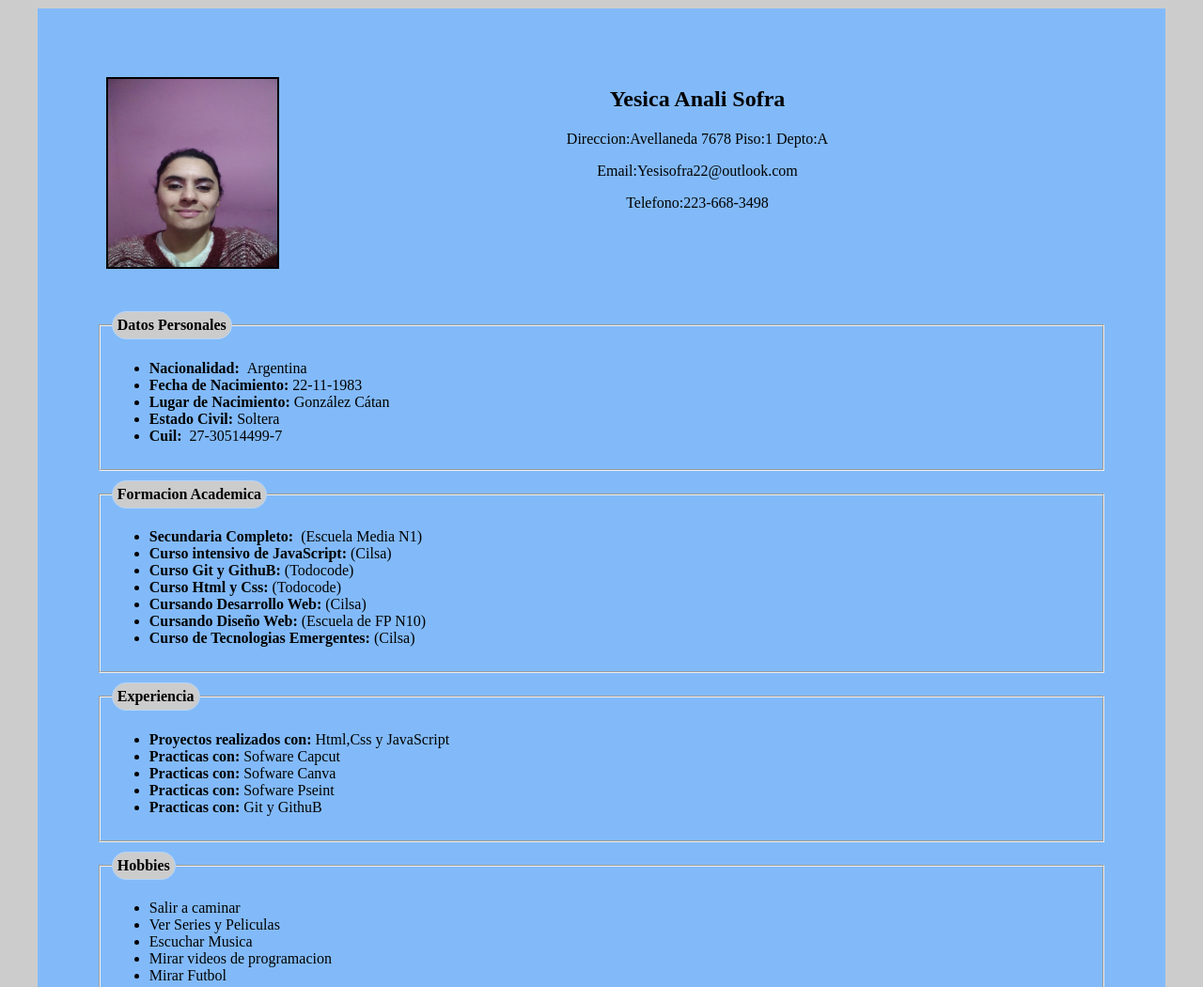
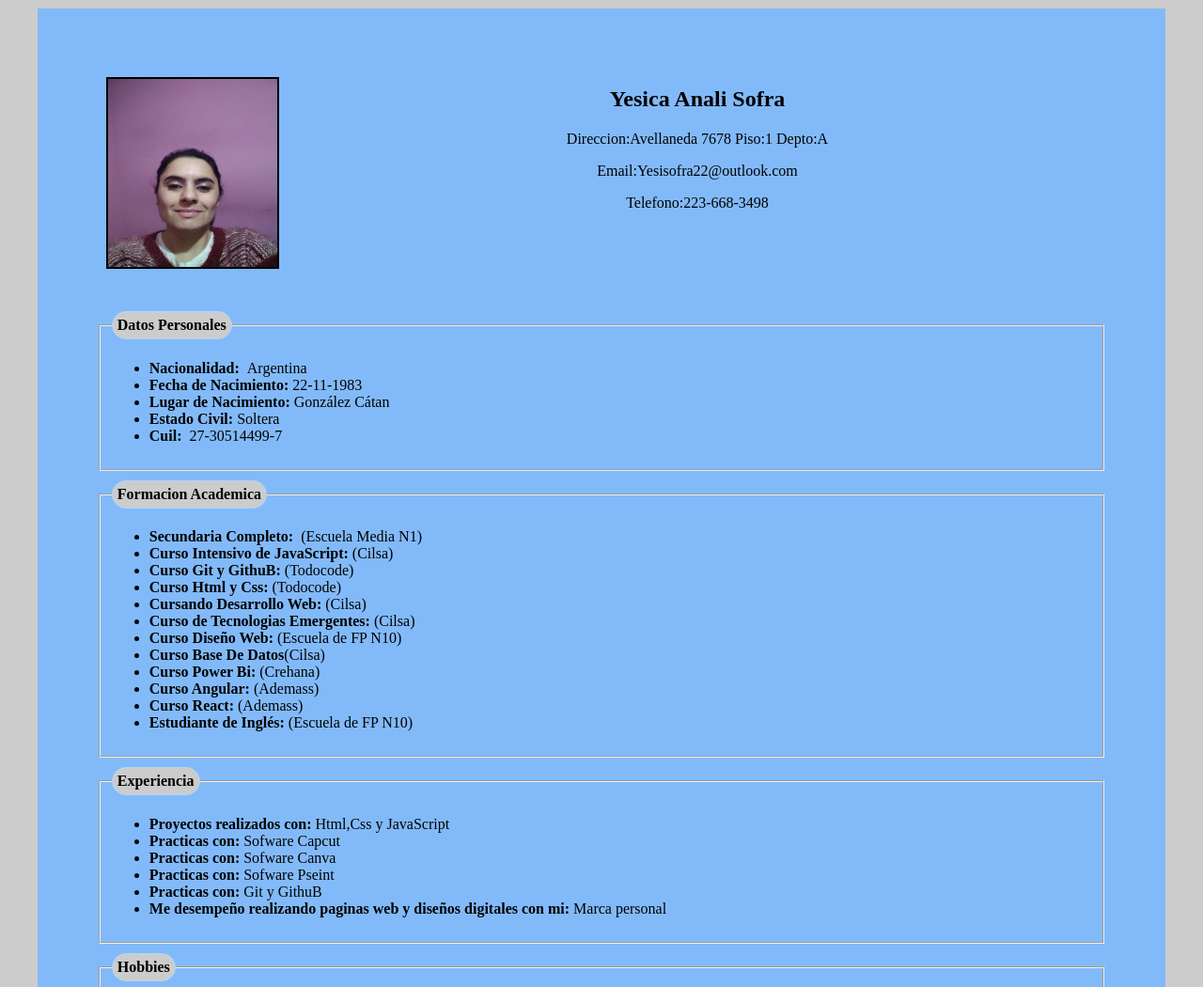
Before and after one commit to Yesica1983/CV2023, a plain HTML site: page index.html in a window 1280 px wide. Shown: the top 1050 px of the page at 94% size. Drawn offline with Linux system fonts and the light colour scheme.

Commit message:
cambio html

```diff
--- a/index.html
+++ b/index.html
@@ -36,12 +36,17 @@ height="200">
     <legend>Formacion Academica</legend>
     <ul>
         <li><b>Secundaria Completo: &nbsp;</b>(Escuela Media N1) </li>
-        <li><b>Curso intensivo de JavaScript:&nbsp;</b>(Cilsa)</li>
+        <li><b>Curso Intensivo de JavaScript:&nbsp;</b>(Cilsa)</li>
         <li><b>Curso Git y GithuB:&nbsp;</b>(Todocode) </li>
         <li><b>Curso Html y Css:&nbsp;</b>(Todocode) </li>
         <li><b>Cursando Desarrollo Web:&nbsp;</b>(Cilsa)</li>
-        <li><b>Cursando Diseño Web:&nbsp;</b>(Escuela de FP N10)</li>
         <li><b>Curso de Tecnologias Emergentes:&nbsp;</b>(Cilsa)</li>
+        <li><b>Curso Diseño Web:&nbsp;</b>(Escuela de FP N10)</li>
+        <li><b>Curso Base De Datos</b>(Cilsa)</li>
+        <li><b>Curso Power Bi:&nbsp;</b>(Crehana)</li>
+        <li><b>Curso Angular:&nbsp;</b>(Ademass)</li>
+        <li><b>Curso React:&nbsp;</b>(Ademass)</li>
+        <li><b>Estudiante de Inglés:&nbsp;</b>(Escuela de FP N10)</li>
        </ul>
       </fieldset>
 
@@ -54,9 +59,10 @@ height="200">
       <li><b>Practicas con:&nbsp;</b>Sofware Canva</li>
       <li><b>Practicas con:&nbsp;</b>Sofware Pseint</li>
       <li><b>Practicas con:&nbsp;</b>Git y GithuB</li>
+      <li><b>Me desempeño realizando paginas web y diseños digitales con mi:&nbsp;</b>Marca personal</li>
+    </ul>
+</fieldset>
 
-    </ul>
-      </fieldset>
 
 
 <fieldset>
```
